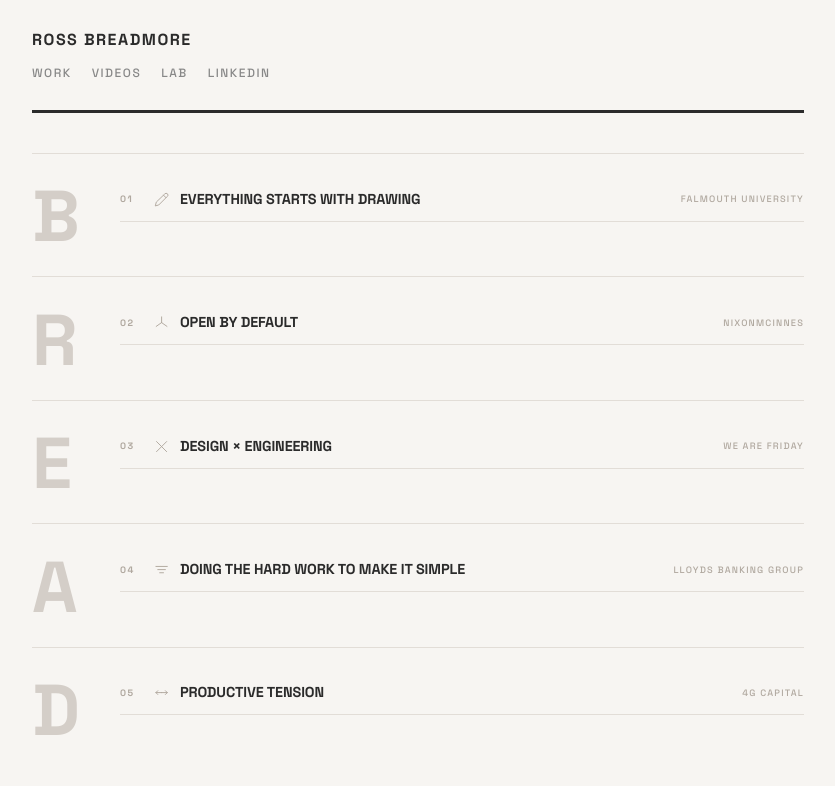
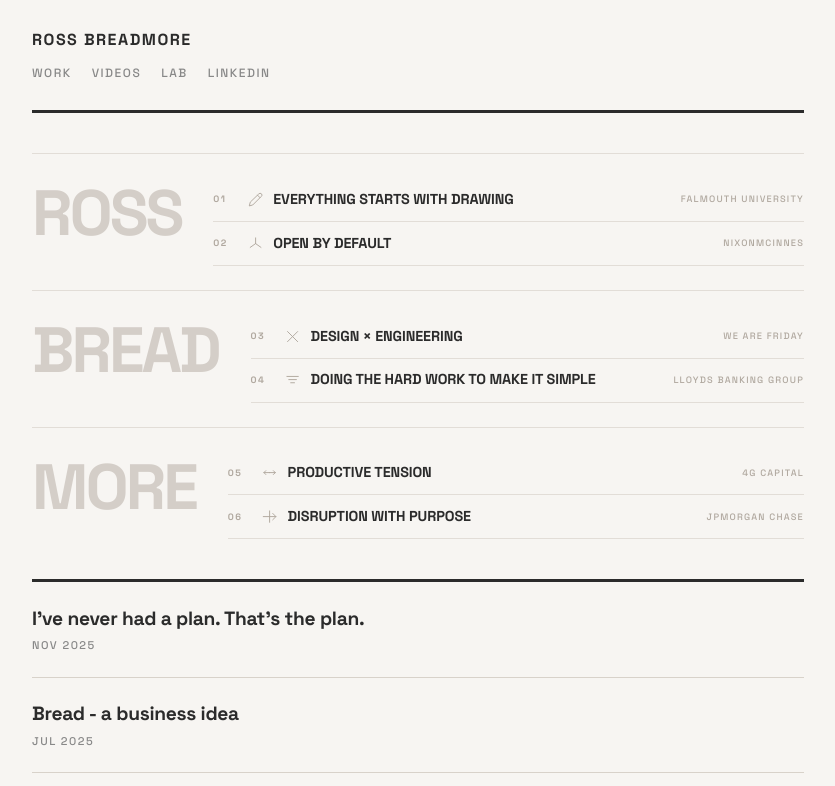
Before and after one commit to rossbreadmore/rossbreadmore_site, an Eleventy site: page index.njk in a window 1280 px wide. Shown: the top 786 px of the page, without its empty margins (222-1057 px from the left). Built offline with nearby package versions, Linux system fonts and the light colour scheme; Eleventy itself is replaced by a stand-in of ours; files that its build step writes are made by us from their sources.

Commit message:
Restore ROSS/BREAD/MORE scaffold with 6 items, reinstate Disruption with Purpose

```diff
--- a/_data/timeline.json
+++ b/_data/timeline.json
@@ -1,6 +1,8 @@
 [
   {
-    "letter": "B",
+    "word": "ROSS",
+    "items": [
+      {
         "number": "01",
         "skill": "Everything starts with drawing",
         "company": "Falmouth University",
@@ -8,15 +10,18 @@
         "icon": "<svg viewBox=\"0 0 24 24\" fill=\"none\" stroke=\"currentColor\" stroke-width=\"1.5\" stroke-linecap=\"round\" stroke-linejoin=\"round\"><path d=\"M17 3a2.85 2.83 0 1 1 4 4L7.5 20.5 2 22l1.5-5.5Z\"/><path d=\"m15 5 4 4\"/></svg>"
       },
       {
-    "letter": "R",
         "number": "02",
         "skill": "Open by default",
         "company": "NixonMcInnes",
         "detail": "A small agency with a big philosophy. I learned that transparency isn't a risk — it's a strategy. Sharing work early, inviting critique, building in public. Everything I do now starts with that same open hand.",
         "icon": "<svg viewBox=\"0 0 24 24\" fill=\"none\" stroke=\"currentColor\" stroke-width=\"1.5\" stroke-linecap=\"round\"><line x1=\"12\" y1=\"12\" x2=\"12\" y2=\"3\"/><line x1=\"12\" y1=\"12\" x2=\"3.5\" y2=\"18\"/><line x1=\"12\" y1=\"12\" x2=\"20.5\" y2=\"18\"/></svg>"
+      }
+    ]
   },
   {
-    "letter": "E",
+    "word": "BREAD",
+    "items": [
+      {
         "number": "03",
         "skill": "Design × Engineering",
         "company": "We Are Friday",
@@ -24,19 +29,31 @@
         "icon": "<svg viewBox=\"0 0 24 24\" fill=\"none\" stroke=\"currentColor\" stroke-width=\"1.5\" stroke-linecap=\"round\"><line x1=\"4\" y1=\"4\" x2=\"20\" y2=\"20\"/><line x1=\"20\" y1=\"4\" x2=\"4\" y2=\"20\"/></svg>"
       },
       {
-    "letter": "A",
         "number": "04",
         "skill": "Doing the hard work to make it simple",
         "company": "Lloyds Banking Group",
         "detail": "Five years inside one of the UK's biggest institutions taught me that simplicity is hard — and that telling the story of why it matters is just as important as achieving it. The work that doesn't get told doesn't get done. Simplicity requires patience, institutional knowledge, and the courage to cut. But it also requires a narrative that brings people with you.",
         "icon": "<svg viewBox=\"0 0 24 24\" fill=\"none\" stroke=\"currentColor\" stroke-width=\"1.5\" stroke-linecap=\"round\"><line x1=\"3\" y1=\"7\" x2=\"21\" y2=\"7\"/><line x1=\"6\" y1=\"12\" x2=\"18\" y2=\"12\"/><line x1=\"9\" y1=\"17\" x2=\"15\" y2=\"17\"/></svg>"
+      }
+    ]
   },
   {
-    "letter": "D",
+    "word": "MORE",
+    "items": [
+      {
         "number": "05",
         "skill": "Productive Tension",
         "company": "4G Capital",
         "detail": "Good product leadership isn't comfortable. It requires holding the tension between what the business wants and what users need — and not letting either side win too easily. Working in East Africa sharpened this further: the stakes were real, the constraints were real, and the easy answer was rarely the right one.",
         "icon": "<svg viewBox=\"0 0 24 24\" fill=\"none\" stroke=\"currentColor\" stroke-width=\"1.5\" stroke-linecap=\"round\" stroke-linejoin=\"round\"><line x1=\"12\" y1=\"12\" x2=\"3\" y2=\"12\"/><polyline points=\"6 9 3 12 6 15\"/><line x1=\"12\" y1=\"12\" x2=\"21\" y2=\"12\"/><polyline points=\"18 9 21 12 18 15\"/></svg>"
+      },
+      {
+        "number": "06",
+        "skill": "Disruption with Purpose",
+        "company": "JPMorgan Chase",
+        "detail": "Bringing all of the above into one of the world's largest financial institutions. The goal isn't to break things — it's to change them from the inside, in ways that actually stick. Twenty years of unconventional moves, finally making sense.",
+        "icon": "<svg viewBox=\"0 0 24 24\" fill=\"none\" stroke=\"currentColor\" stroke-width=\"1.5\" stroke-linecap=\"round\" stroke-linejoin=\"round\"><line x1=\"12\" y1=\"3\" x2=\"12\" y2=\"21\"/><line x1=\"2\" y1=\"12\" x2=\"22\" y2=\"12\"/><polyline points=\"17 7 22 12 17 17\"/></svg>"
       }
     ]
+  }
+]
--- a/index.njk
+++ b/index.njk
@@ -4,10 +4,11 @@ layout: home.njk
 ---
 
 <section class="name-scaffold">
-  {% for item in timeline %}
+  {% for group in timeline %}
   <div class="name-section">
-    <div class="name-word">{{ item.letter }}</div>
+    <div class="name-word">{{ group.word }}</div>
     <div class="name-items">
+      {% for item in group.items %}
       <div class="name-item">
         <button class="name-trigger">
           <span class="ni-num">{{ item.number }}</span>
@@ -19,6 +20,7 @@ layout: home.njk
           <p>{{ item.detail }}</p>
         </div>
       </div>
+      {% endfor %}
     </div>
   </div>
   {% endfor %}
--- a/styles.css
+++ b/styles.css
@@ -101,16 +101,15 @@ nav a:hover {
 
 .name-word {
   font-family: 'Space Grotesk', sans-serif;
-  font-size: clamp(2.5rem, 8vw, 4.5rem);
+  font-size: clamp(2.25rem, 7vw, 4rem);
   font-weight: 700;
-  letter-spacing: -2px;
+  letter-spacing: -3px;
   line-height: 1;
   text-transform: uppercase;
   color: #D4CEC8;
   flex-shrink: 0;
-  width: 3.5rem;
-  text-align: left;
-  padding-top: 0.15rem;
+  min-width: 5rem;
+  padding-top: 0.2rem;
   transition: color 0.08s ease;
   user-select: none;
 }
@@ -747,10 +746,9 @@ footer p {
   }
 
   .name-word {
-    font-size: clamp(2.5rem, 11vw, 3.5rem);
+    font-size: clamp(2.25rem, 11vw, 3.25rem);
     color: #D4CEC8;
-    width: auto;
-    padding-bottom: 0.5rem;
+    padding-bottom: 0.75rem;
   }
 
   .name-items {
```
Lines whose indentation alone changed are shown as unchanged.
